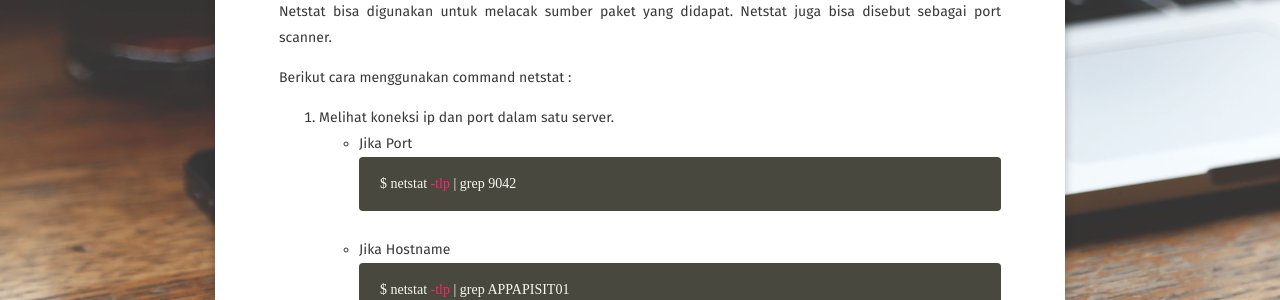
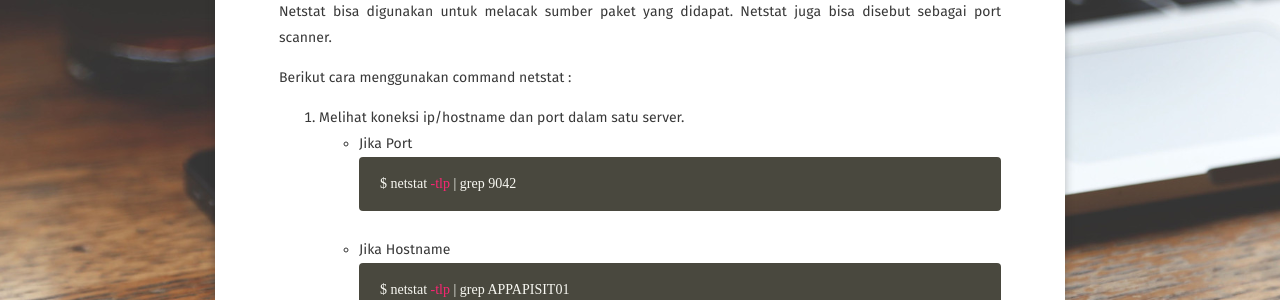
Before and after one commit to SandyRahman/sandyrahman.github.io, a Jekyll site: the page built from _posts/2019-12-11-cara-listen-port-atau-hostname-di-satu-server.md, in a window 1280 px wide. Shown: the part 463-763 px from the top of the page. Built offline with Jekyll 4.4.1, drawn with Linux system fonts in a browser that asks for light colours; some web fonts are replaced; comment, search, counter and statistics services are not loaded.

Commit message:
Update 2019-12-11-cara-listen-port-atau-hostname-di-satu-server.md

````diff
--- a/_posts/2019-12-11-cara-listen-port-atau-hostname-di-satu-server.md
+++ b/_posts/2019-12-11-cara-listen-port-atau-hostname-di-satu-server.md
@@ -12,7 +12,7 @@ Netstat bisa digunakan untuk melacak sumber paket yang didapat. Netstat juga bis
 
 Berikut cara menggunakan command netstat :
 
-1. Melihat koneksi ip dan port dalam satu server.
+1. Melihat koneksi ip/hostname dan port dalam satu server.
 * Jika Port
 ```sh
 $ netstat -tlp | grep 9042
````
